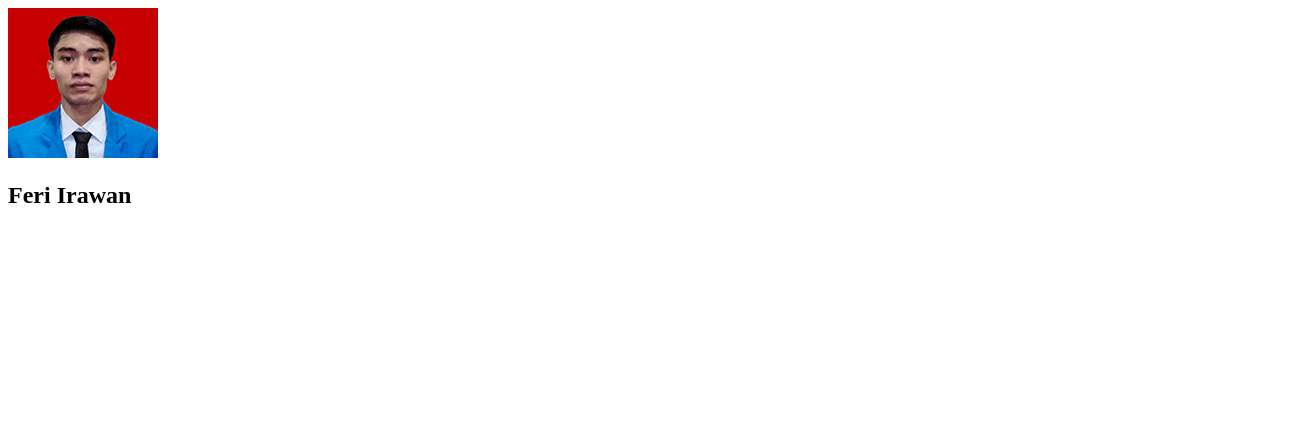
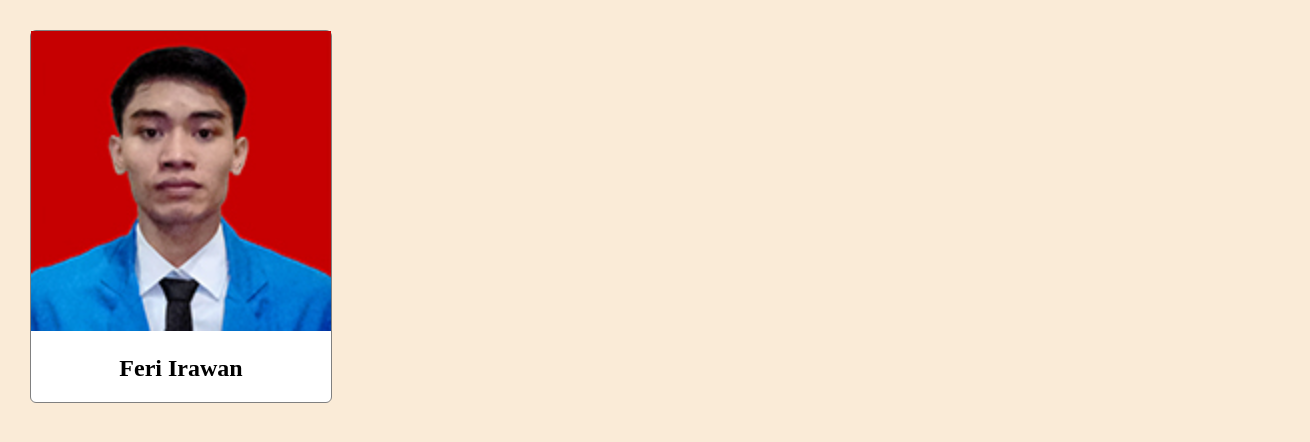
Before and after one commit to feriirawan0/my-repo-from-remote, a plain HTML site: page index.html in a window 1280 px wide. Shown: the whole page, 1310 px wide, since content can reach past the window. Drawn offline with Linux system fonts and the light colour scheme.

Commit message:
added initial style.css to style the profile

```diff
--- a/index.html
+++ b/index.html
@@ -4,6 +4,7 @@
     <meta charset="UTF-8" />
     <meta http-equiv="X-UA-Compatible" content="IE=edge" />
     <meta name="viewport" content="width=device-width, initial-scale=1.0" />
+    <link rel="stylesheet" href="/style.css" />
     <title>Document</title>
   </head>
   <body>
--- /dev/null
+++ b/style.css
@@ -0,0 +1,21 @@
+body {
+  width: 100%;
+  margin: 30px;
+  background-color: antiquewhite;
+}
+
+#profile-container {
+  max-width: 300px;
+  background-color: white;
+  border: 1px solid gray;
+  border-radius: 6px;
+}
+
+#profile-image {
+  width: 100%;
+  height: auto;
+}
+
+#profile-name {
+  text-align: center;
+}
```
